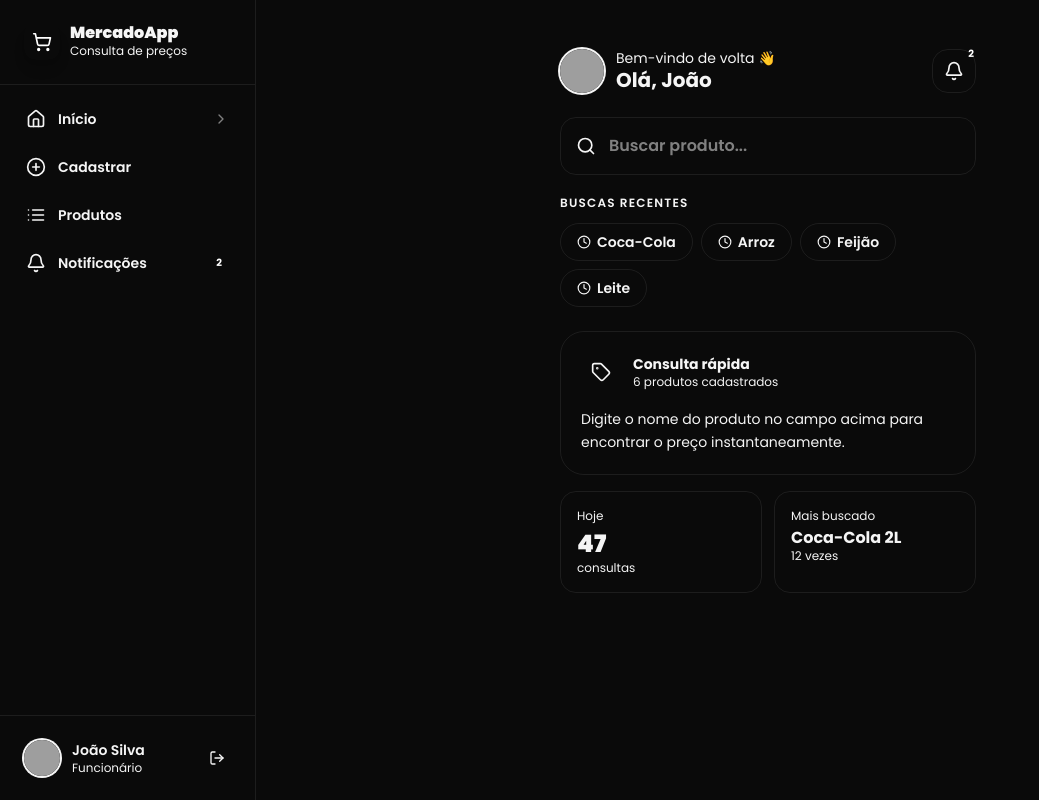
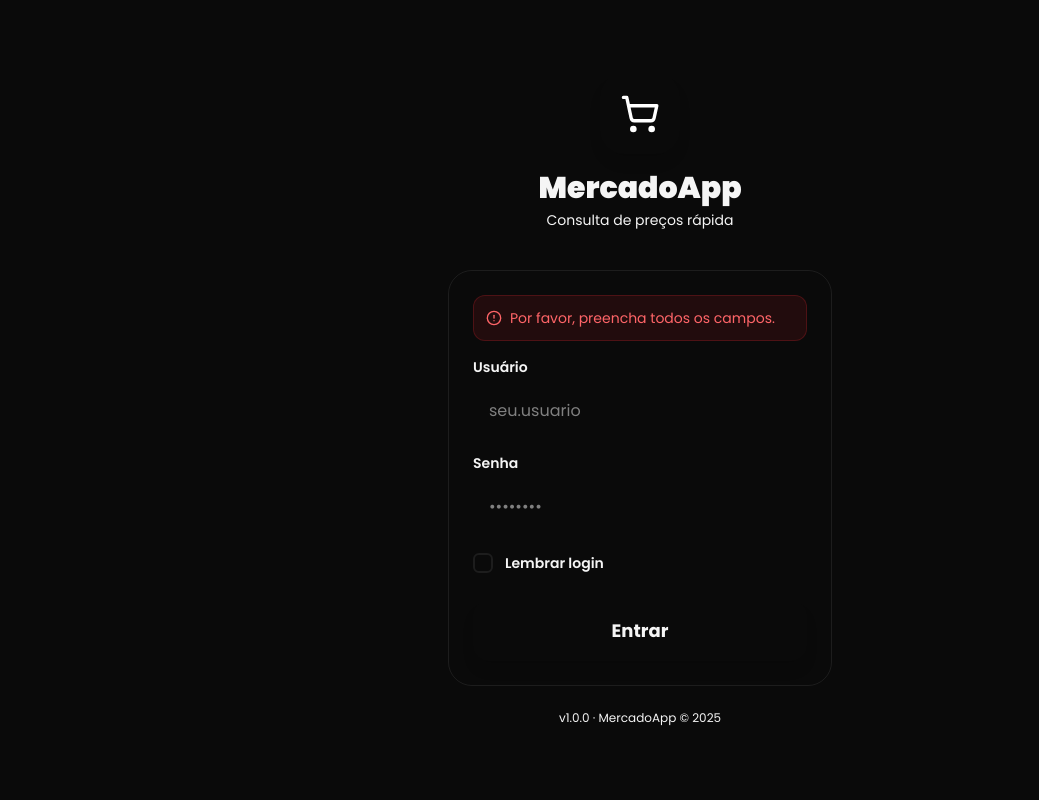
Before and after one commit to LochaydeOliveira/mercado-express, a React (Vite) app in the folder frontend/: page / in a window 1280 px wide. Both pictures are taken after a click on the button "Entrar". Shown: the whole page, without its empty margins (0-1039 px from the left). Built offline with nearby package versions, Linux system fonts and the light colour scheme; grey boxes are pictures that could not be loaded.

Commit message:
Fix: Correção do botãosair

```diff
--- a/frontend/src/app/App.tsx
+++ b/frontend/src/app/App.tsx
@@ -403,7 +403,11 @@ function SideMenu({
             {/* Footer */}
             <div className="p-4 border-t border-sidebar-border">
               <button
-                onClick={() => { onNav("login" as Screen); onClose(); }}
+                onClick={() => {
+                  localStorage.removeItem("user_session");
+                  onNav("login" as Screen);
+                  onClose();
+                }}
                 className="w-full flex items-center gap-3 px-4 py-3.5 rounded-xl text-sm font-medium text-red-400 hover:bg-red-500/10 transition-colors active:scale-95"
               >
                 <LogOut className="w-5 h-5" />
@@ -424,15 +428,49 @@ function LoginScreen({ onLogin }: { onLogin: () => void }) {
   const [pass, setPass] = useState("");
   const [remember, setRemember] = useState(false);
   const [loading, setLoading] = useState(false);
+  const [errorMsg, setErrorMsg] = useState(""); // Para exibir mensagens de erro na tela
 
-  const handleLogin = () => {
+  const handleLogin = async () => {
+    if (!email.trim() || !pass.trim()) {
+      setErrorMsg("Por favor, preencha todos os campos.");
+      return;
+    }
+
     setLoading(true);
-    setTimeout(() => { setLoading(false); onLogin(); }, 1000);
+    setErrorMsg("");
+
+    try {
+      // Faz a chamada real para o seu servidor na HostGator
+      const response = await fetch("https://loxaid.com/mercado-express/backend/login.php", {
+        method: "POST",
+        headers: {
+          "Content-Type": "application/json",
+        },
+        body: JSON.stringify({
+          usuario: email, // ajuste para 'email' se o PHP esperar esse nome
+          senha: pass     // ajuste para 'password' se o PHP esperar esse nome
+        }),
+      });
+
+      const data = await response.json();
+
+      if (data.success || data.status === "success") {
+        // Salva o token ou estado no navegador para o Logout funcionar de verdade
+        localStorage.setItem("user_session", "active");
+        onLogin();
+      } else {
+        setErrorMsg(data.message || "Usuário ou senha incorretos.");
+      }
+    } catch (error) {
+      console.error("Erro no login:", error);
+      setErrorMsg("Erro ao conectar com o servidor.");
+    } finally {
+      setLoading(false);
+    }
   };
 
   return (
     <div className="min-h-screen bg-background flex flex-col items-center justify-center px-6 py-12">
-      {/* Background gradient orbs */}
       <div className="fixed inset-0 overflow-hidden pointer-events-none">
         <div className="absolute -top-40 -left-40 w-80 h-80 bg-primary/20 rounded-full blur-3xl" />
         <div className="absolute -bottom-40 -right-40 w-80 h-80 bg-primary/10 rounded-full blur-3xl" />
@@ -444,7 +482,6 @@ function LoginScreen({ onLogin }: { onLogin: () => void }) {
         transition={{ duration: 0.5 }}
         className="w-full max-w-sm relative"
       >
-        {/* Logo */}
         <div className="flex flex-col items-center mb-10">
           <div className="w-20 h-20 bg-primary rounded-3xl flex items-center justify-center shadow-lg shadow-primary/30 mb-4">
             <ShoppingCart className="w-10 h-10 text-white" />
@@ -453,8 +490,15 @@ function LoginScreen({ onLogin }: { onLogin: () => void }) {
           <p className="text-muted-foreground text-sm mt-1">Consulta de preços rápida</p>
         </div>
 
-        {/* Card */}
         <div className="bg-card rounded-3xl p-6 border border-border space-y-4">
+          {/* Caixa de Erro Visível */}
+          {errorMsg && (
+            <div className="bg-red-500/10 border border-red-500/20 text-red-400 text-sm p-3 rounded-xl flex items-center gap-2">
+              <AlertCircle className="w-4 h-4 flex-shrink-0" />
+              <span>{errorMsg}</span>
+            </div>
+          )}
+
           <div>
             <label className="text-sm font-medium text-muted-foreground block mb-2">Usuário</label>
             <input
@@ -476,7 +520,6 @@ function LoginScreen({ onLogin }: { onLogin: () => void }) {
             />
           </div>
 
-          {/* Remember */}
           <button
             onClick={() => setRemember(!remember)}
             className="flex items-center gap-3 w-full py-1 active:scale-95 transition-transform"
@@ -1219,7 +1262,14 @@ function DesktopSidebar({ current, onNav }: { current: Screen; onNav: (s: Screen
             <p className="font-semibold text-sm truncate">João Silva</p>
             <p className="text-muted-foreground text-xs">Funcionário</p>
           </div>
-          <button className="p-1.5 rounded-lg hover:bg-sidebar-accent transition-colors text-muted-foreground hover:text-red-400">
+          {/* BOTÃO CORRIGIDO AQUI EMBAIXO: */}
+          <button
+            onClick={() => {
+              localStorage.removeItem("user_session"); // Limpa a sessão do navegador
+              onNav("login");                          // Redireciona para a tela de login
+            }}
+            className="p-1.5 rounded-lg hover:bg-sidebar-accent transition-colors text-muted-foreground hover:text-red-400"
+          >
             <LogOut className="w-4 h-4" />
           </button>
         </div>
```
